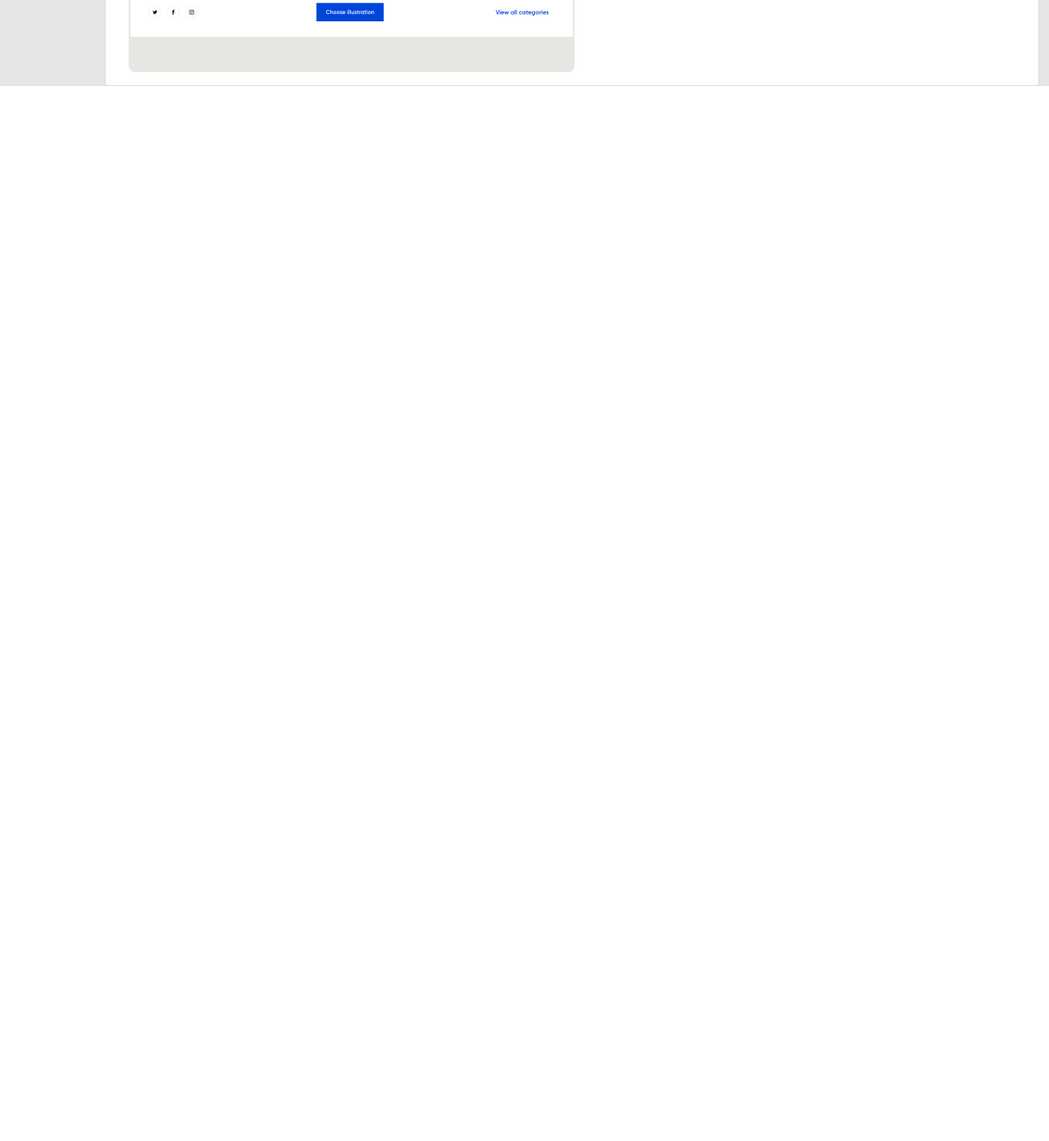
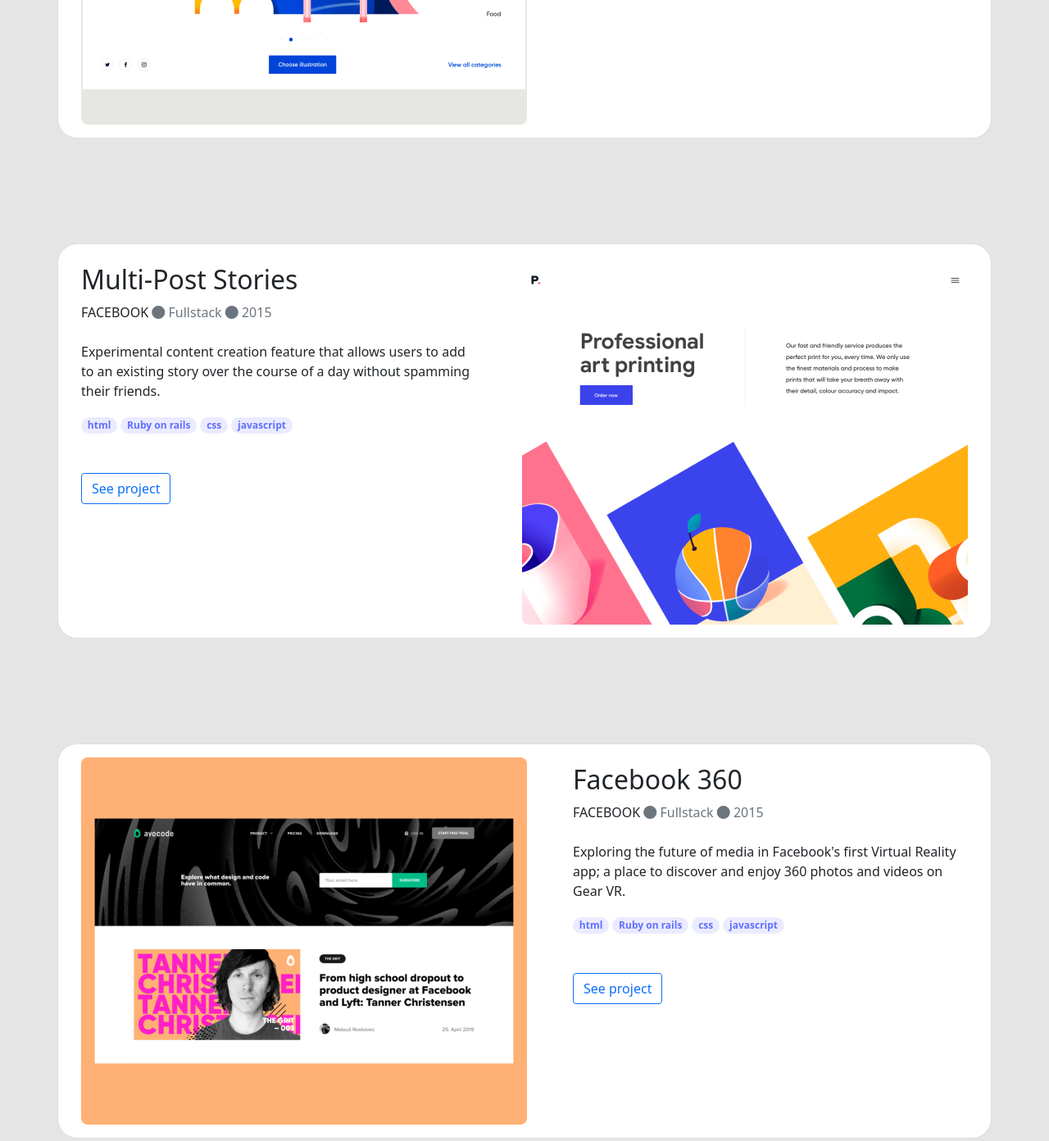
Before and after one commit to williamrolando88/bootstrap-exercise, a website: page index.html in a window 1280 px wide. Shown: the part 1247-2639 px from the top of the page at 82% size. Before the commit the page ends 1480 px from the top, so only its background shows below. Drawn offline with nearby package versions, Linux system fonts and the light colour scheme.

Commit message:
Complete projects section

```diff
--- a/index.html
+++ b/index.html
@@ -138,6 +138,69 @@
             </div>
           </div>
         </section>
+        <section class="container card">
+          <div class="row ">
+            <div class="col">
+              <div class="card-body">
+                <div class="card-title h2 mt-2">Multi-Post Stories</div>
+                <div class="card-text mt-2">FACEBOOK <span class="text-muted"><i class="fas fa-circle"></i> Fullstack <i class="fas fa-circle"></i> 2015</span></div>
+                <div class="card-text mt-4">Experimental content creation feature that allows users to add to an existing story over the course of a day without spamming their friends.</div>
+                <div class="mt-3">
+                  <span class="badge rounded-pill languages">html</span>
+                  <span class="badge rounded-pill languages">Ruby on rails</span>
+                  <span class="badge rounded-pill languages">css</span>
+                  <span class="badge rounded-pill languages">javascript</span>
+                </div>
+                <button class="btn btn-outline-primary mt-5">See project</button>
+              </div>
+            </div>
+            <div class="col m-3">
+              <img src="./assets/img/Portfolio2.png" alt="project one">
+            </div>
+          </div>
+        </section>
+        <section class="container card">
+          <div class="row ">
+            <div class="col m-3">
+              <img src="./assets/img/Portfolio3.png" alt="project one">
+            </div>
+            <div class="col">
+              <div class="card-body">
+                <div class="card-title h2 mt-2">Facebook 360</div>
+                <div class="card-text mt-2">FACEBOOK <span class="text-muted"><i class="fas fa-circle"></i> Fullstack <i class="fas fa-circle"></i> 2015</span></div>
+                <div class="card-text mt-4">Exploring the future of media in Facebook's first Virtual Reality app; a place to discover and enjoy 360 photos and videos on Gear VR.</div>
+                <div class="mt-3">
+                  <span class="badge rounded-pill languages">html</span>
+                  <span class="badge rounded-pill languages">Ruby on rails</span>
+                  <span class="badge rounded-pill languages">css</span>
+                  <span class="badge rounded-pill languages">javascript</span>
+                </div>
+                <button class="btn btn-outline-primary mt-5">See project</button>
+              </div>
+            </div>
+          </div>
+        </section>
+        <section class="container card">
+          <div class="row ">
+            <div class="col">
+              <div class="card-body">
+                <div class="card-title h2 mt-2">Uber Navigation</div>
+                <div class="card-text mt-2">Uber <span class="text-muted"><i class="fas fa-circle"></i> Lead Developer <i class="fas fa-circle"></i> 2018</span></div>
+                <div class="card-text mt-4">A smart assistant to make driving more safe, efficient, and fun by unlocking your most expensive computer: your car.</div>
+                <div class="mt-3">
+                  <span class="badge rounded-pill languages">html</span>
+                  <span class="badge rounded-pill languages">Ruby on rails</span>
+                  <span class="badge rounded-pill languages">css</span>
+                  <span class="badge rounded-pill languages">javascript</span>
+                </div>
+                <button class="btn btn-outline-primary mt-5">See project</button>
+              </div>
+            </div>
+            <div class="col m-3">
+              <img src="./assets/img/Portfolio4.png" alt="project one">
+            </div>
+          </div>
+        </section>
       </section>
     </main>
   </body>
--- a/style.css
+++ b/style.css
@@ -1,5 +1,5 @@
 nav {
-  margin: 0 10% 0 10%;
+  padding: 0 10% 0 10%;
   background-color: white;
 }
 
@@ -33,9 +33,12 @@
 
 .projects-container {
   background-color: #e5e5e5;
+  padding-top: 5%;
+  padding-bottom: 5%;
 }
 
 .card {
-  margin: 10%;
+  margin: 10% auto;
+  border-radius: 24px;
 }
 /*# sourceMappingURL=style.css.map */
```
Also changed, not shown: assets/img/Portfolio2.png (added), assets/img/Portfolio3.png (added), assets/img/Portfolio4.png (added), 1 other file.
